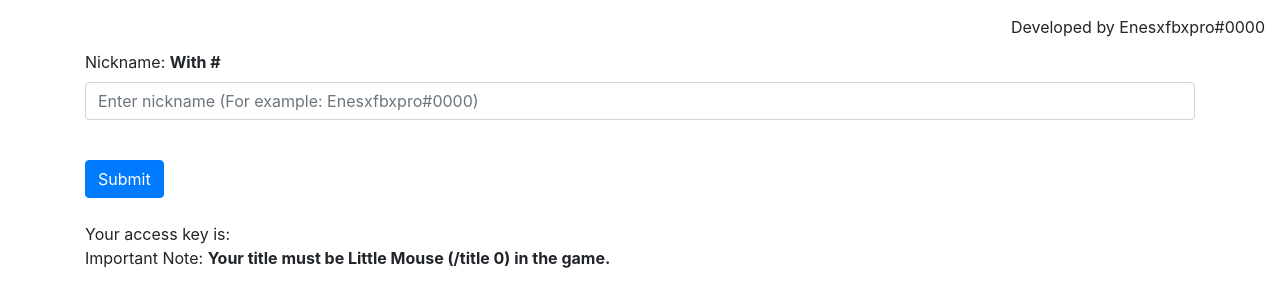
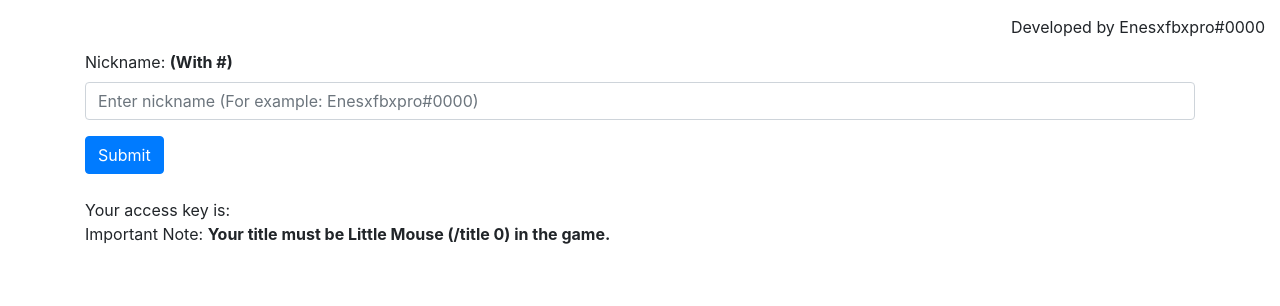
Before and after one commit to enesucar/TransformiceLuaEnigma, a plain HTML site: page index.html in a window 1280 px wide. Drawn offline with nearby package versions, Linux system fonts and the light colour scheme.

Commit message:
Update index.html

```diff
--- a/index.html
+++ b/index.html
@@ -12,8 +12,8 @@
     <div class="container home">
         <form>
             <div class="form-group">
-                <label for="nickname">Nickname: <b>With #</b></label>
-                <input type="text" class="form-control" id="nickname" aria-describedby="nickname" placeholder="Enter nickname (For example: Enesxfbxpro#0000)" /></div><br />
+                <label for="nickname">Nickname: <b>(With #)</b></label>
+                <input type="text" class="form-control" id="nickname" aria-describedby="nickname" placeholder="Enter nickname (For example: Enesxfbxpro#0000)" /></div>
                 <button type="button" class="btn btn-primary" id="submit">Submit</button><br /><br />
                 <div>Your access key is: <b><span id="result" style="font-size: 20px"></span></b></div>
                 <div>Important Note: <b>Your title must be Little Mouse (/title 0) in the game.</b></div>
```
